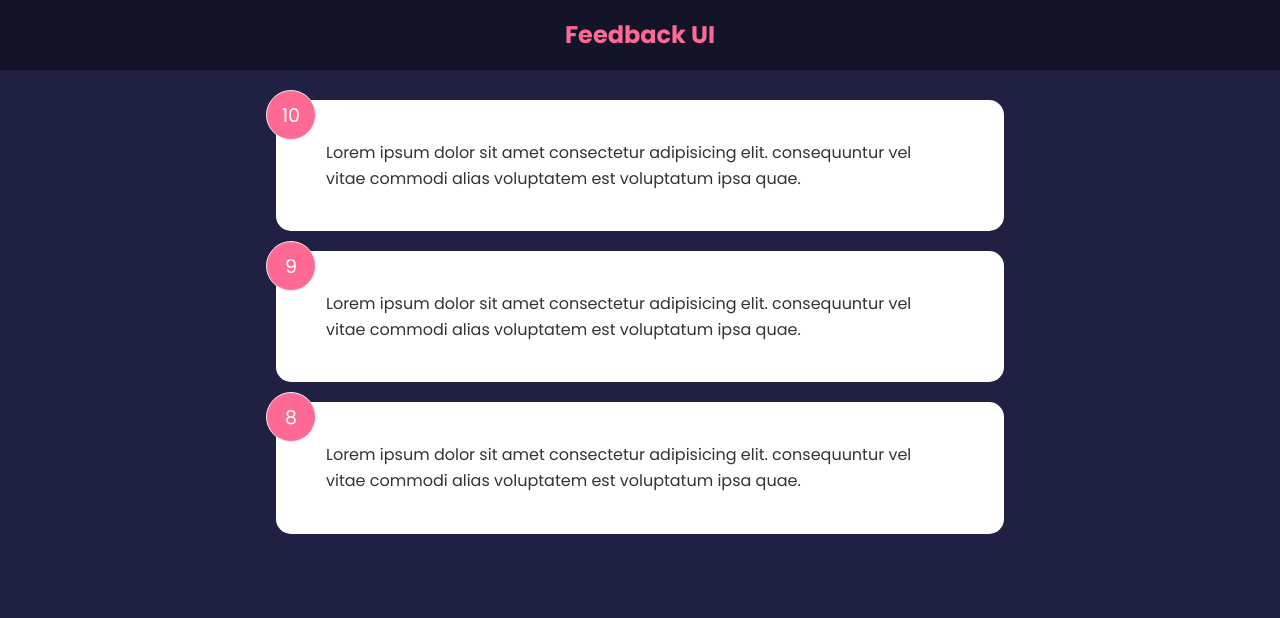
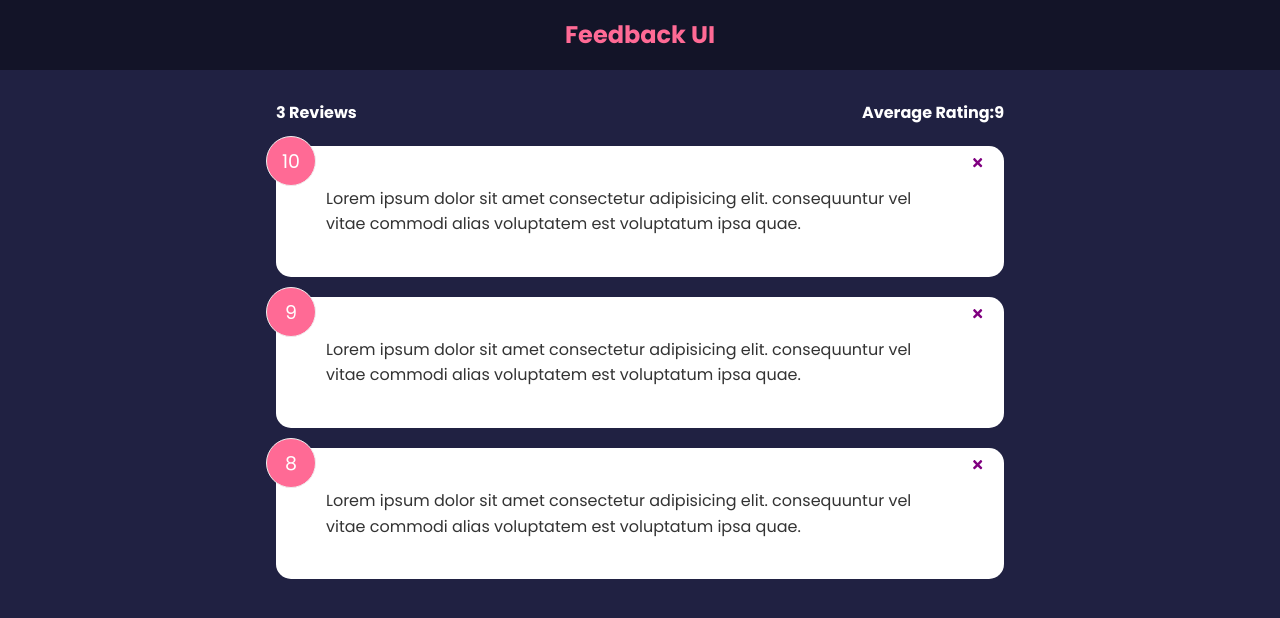
Before and after one commit to mfbernasol/feedback-app, a React (Create React App) app: page / in a window 1280 px wide. Shown: the top 618 px of the page. Built offline with nearby package versions, Linux system fonts and the light colour scheme.

Commit message:
create FeedbackStats component and delete functionality

```diff
--- a/package.json
+++ b/package.json
@@ -8,6 +8,7 @@
     "@testing-library/user-event": "^13.5.0",
     "react": "^18.2.0",
     "react-dom": "^18.2.0",
+    "react-icons": "^4.7.1",
     "react-scripts": "5.0.1",
     "web-vitals": "^2.1.4"
   },
--- a/src/App.js
+++ b/src/App.js
@@ -2,16 +2,23 @@
 import Header from './components/Header';
 import FeedbackList from './components/FeedbackList';
 import FeedbackData from './data/FeedbackData';
+import FeedbackStats from './components/FeedbackStats';
 
 function App() {
+  const [feedback, setFeedBack] = useState(FeedbackData);
 
-  const [feedback, setFeedBack] = useState(FeedbackData)
+  const deleteFeedback = (id) => {
+    if (window.confirm('Are you sure you want to delete?')) {
+      setFeedBack(feedback.filter((item) => item.id !== id));
+    }
+  };
 
   return (
     <>
       <Header />
       <div className='container'>
-        <FeedbackList feedback={feedback} />
+        <FeedbackStats feedback={feedback} />
+        <FeedbackList feedback={feedback} handleDelete={deleteFeedback} />
       </div>
     </>
   );
--- a/src/components/FeedbackItem.jsx
+++ b/src/components/FeedbackItem.jsx
@@ -1,9 +1,13 @@
+import { FaTimes } from 'react-icons/fa';
 import PropTypes from 'prop-types';
 import Card from './shared/Card';
-function FeedbackItem({ item }) {
+function FeedbackItem({ item, handleDelete }) {
   return (
     <Card>
       <div className='num-display'>{item.rating}</div>
+      <button onClick={() => handleDelete(item.id)} className='close'>
+        <FaTimes color='purple' />
+      </button>
       <div className='text-display'>{item.text}</div>
     </Card>
   );
--- a/src/components/FeedbackList.jsx
+++ b/src/components/FeedbackList.jsx
@@ -1,18 +1,22 @@
-import PropTypes from 'prop-types'
+import PropTypes from 'prop-types';
 import React from 'react';
 import FeedbackItem from './FeedbackItem';
 
-function FeedbackList({ feedback }) {
+function FeedbackList({ feedback, handleDelete }) {
   if (!feedback || feedback.length === 0) {
     return <p>No Feedback yet</p>;
   }
   return (
     <div className='feedback-list'>
-        {feedback.map((item)=> (
-            <FeedbackItem key={item.id} item={item}/>
+      {feedback.map((item) => (
+        <FeedbackItem
+          key={item.id}
+          item={item}
+          handleDelete={handleDelete}
+        />
       ))}
     </div>
-  )
+  );
 }
 
 FeedbackList.propTypes = {
@@ -20,9 +24,9 @@
     PropTypes.shape({
       id: PropTypes.number.isRequired,
       text: PropTypes.string.isRequired,
-            rating: PropTypes.number.isRequired
+      rating: PropTypes.number.isRequired,
     })
-    )
-}
+  ),
+};
 
 export default FeedbackList;
--- /dev/null
+++ b/src/components/FeedbackStats.jsx
@@ -0,0 +1,24 @@
+import PropTypes from 'prop-types'
+import React from 'react';
+
+function FeedbackStats({ feedback }) {
+  // Calculate ratings avg
+  let average =
+    feedback.reduce((acc, cur) => {
+      return acc + cur.rating;
+    }, 0) / feedback.length;
+  average = average.toFixed(1).replace(/[.,]0$/, '');
+
+  return (
+    <div className='feedback-stats'>
+      <h4>{feedback.length} Reviews</h4>
+      <h4>Average Rating:{isNaN(average) ? 0 : average} </h4>
+    </div>
+  );
+}
+
+FeedbackStats.propTypes = {
+    feedback: PropTypes.array.isRequired,
+}
+
+export default FeedbackStats;
```
Also changed, not shown: 1 other file (tests, documents, lock files or other folders). Lines whose indentation alone changed are shown as unchanged.
